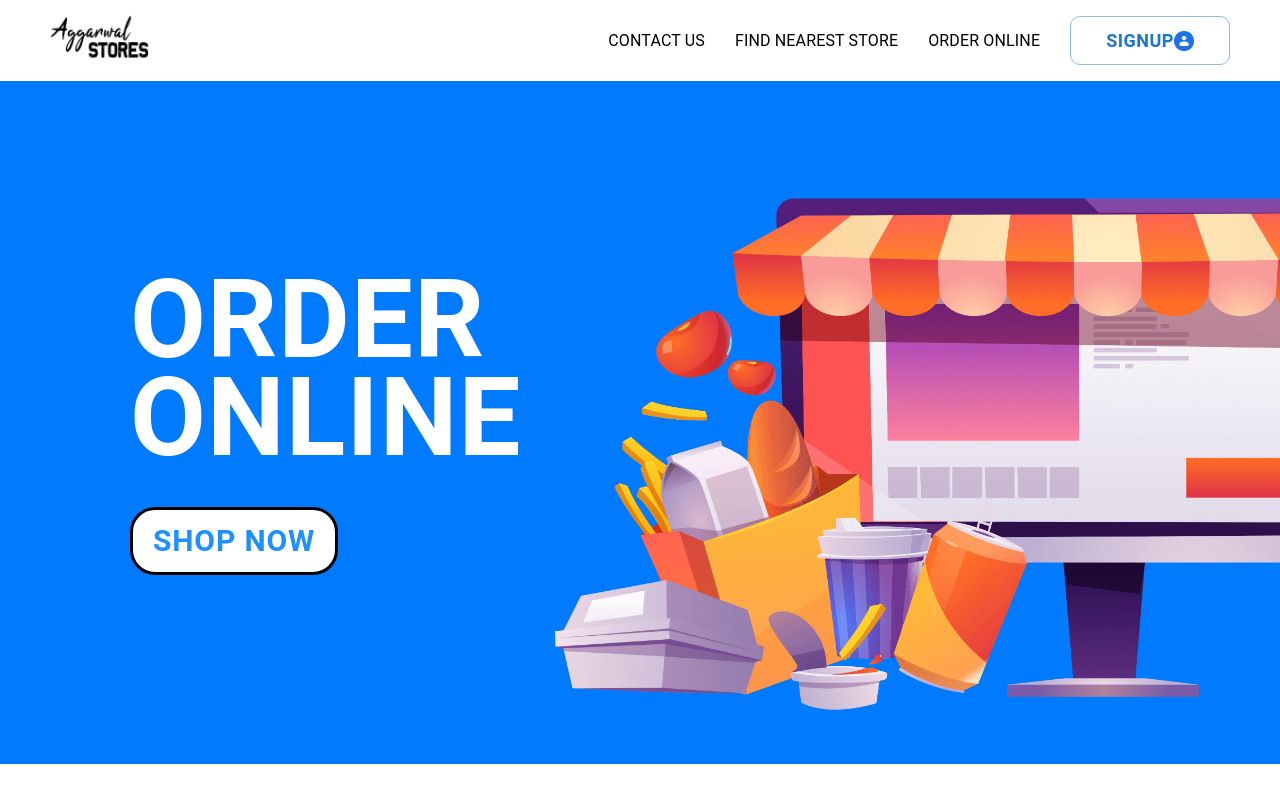
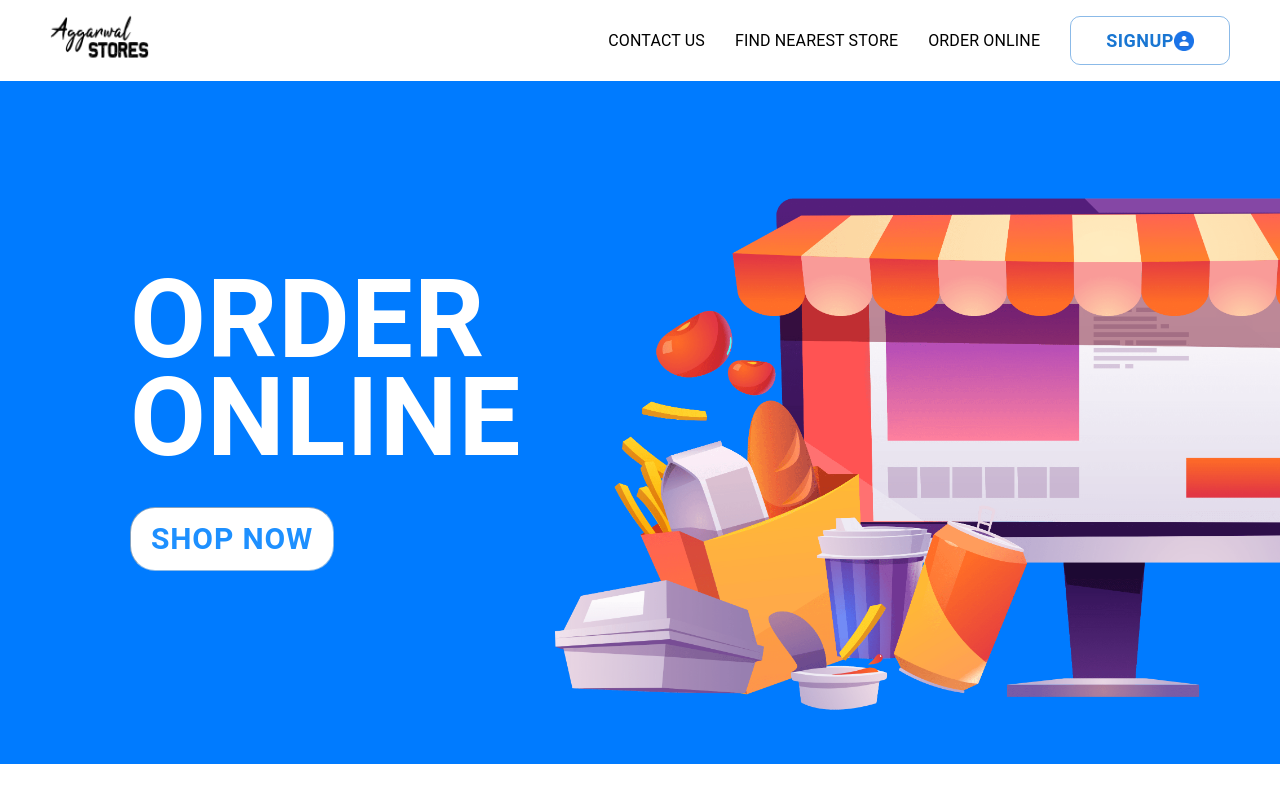
Before and after one commit to pragya-commits/aggrawal-stores-clone, a React (Create React App) app: page / in a window 1280 px wide. Shown: the top 800 px of the page. Built offline with nearby package versions, Linux system fonts and the light colour scheme.

Commit message:
[Kamal] | Removes some css

```diff
--- a/src/components/Herosection.js
+++ b/src/components/Herosection.js
@@ -47,11 +47,11 @@ const Herosection = () => {
       paddingLeft: "20px",
       fontSize: "30px",
       borderStyle: "inset",
-      border: "1px,solid,black",
+      // border: "1px,solid,black",
       fontWeight: "bolder",
       marginLeft: "130px",
       marginTop: "40px",
-      borderWidth: "3px",
+      // borderWidth: "3px",
       ":hover": {
         backgroundColor: "#37a9ff",
         color: "white",
```
